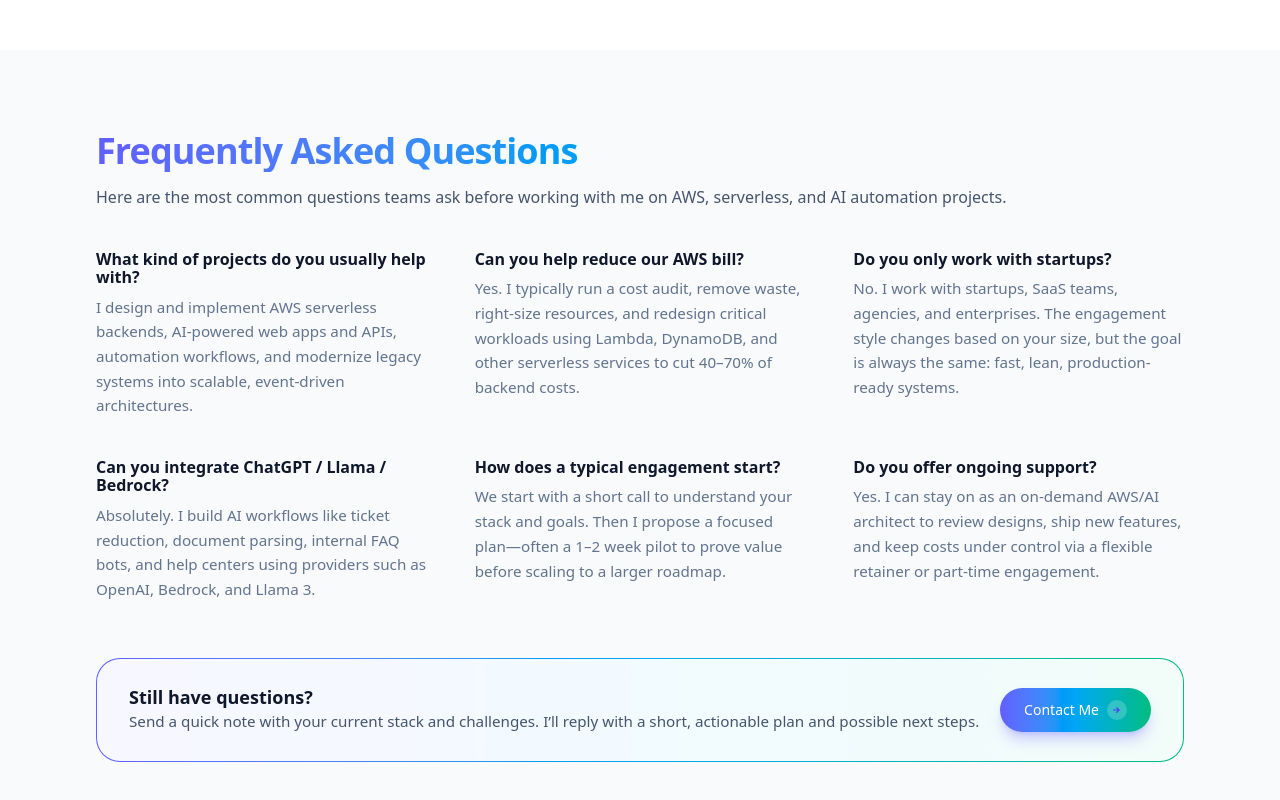
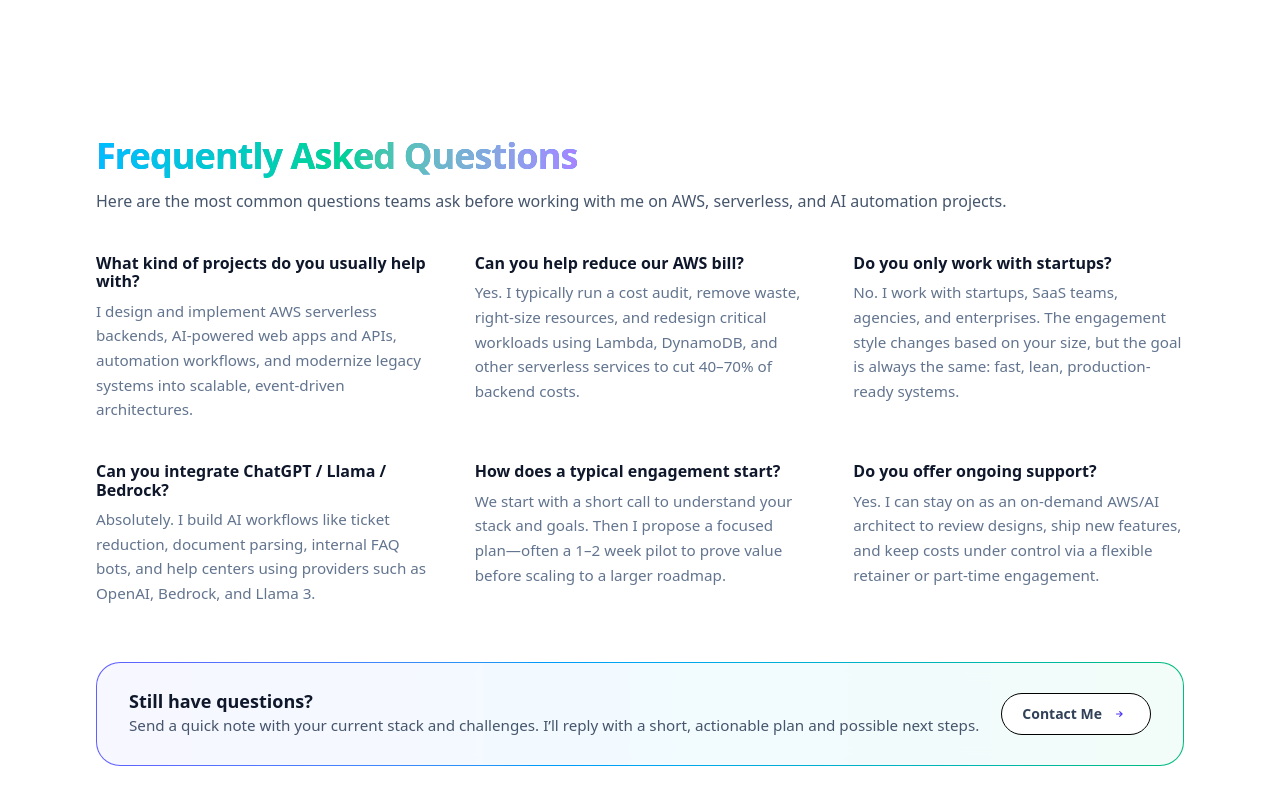
Before and after one commit to opmtwo/opmtwo-website, a Next.js app: page /home in a window 1280 px wide. Shown: the part 6560-7360 px from the top of the page. Built offline with nearby package versions, Linux system fonts and the light colour scheme; a web font is replaced by a local one.

Commit message:
Refactor FaqSection for improved layout and add contact link

```diff
--- a/components/FaqSection.tsx
+++ b/components/FaqSection.tsx
@@ -30,12 +30,18 @@ const faqs = [
 
 export const FaqSection: React.FC = () => {
 	return (
-		<section id="faq" className="py-16 sm:py-20 bg-slate-50 dark:bg-slate-950">
+		<section
+			id="faq"
+			className="relative min-h-dvh flex flex-col items-center justify-center"
+		>
 			<div className="mx-auto max-w-6xl px-4 sm:px-6 lg:px-8">
 				{/* Header */}
 				<div className="mb-10">
 					<h2 className="bg-linear-to-r from-indigo-500 via-sky-500 to-emerald-500 bg-clip-text text-3xl font-semibold tracking-tight text-transparent sm:text-4xl dark:from-indigo-400 dark:via-sky-400 dark:to-emerald-400">
-						Frequently Asked Questions
+						<span className="bg-linear-to-r from-sky-400 via-emerald-400 to-violet-400 bg-clip-text text-transparent">
+							{/* The Modern AI & Cloud Tech Stack */}
+							Frequently Asked Questions
+						</span>
 					</h2>
 					<p className="mt-3 text-sm leading-relaxed text-slate-600 sm:text-base dark:text-slate-300">
 						Here are the most common questions teams ask before working with me on AWS, serverless, and AI automation projects.
@@ -62,7 +68,7 @@ export const FaqSection: React.FC = () => {
 							</p>
 						</div>
 
-						<button
+						{/* <button
 							type="button"
 							className="inline-flex items-center gap-2 rounded-full bg-linear-to-r from-indigo-500 via-sky-500 to-emerald-500 px-6 py-3 text-sm font-medium text-white shadow-lg shadow-indigo-500/30 transition hover:brightness-110 focus-visible:outline-none focus-visible:ring-2 focus-visible:ring-indigo-400 focus-visible:ring-offset-2 focus-visible:ring-offset-white dark:focus-visible:ring-indigo-500 dark:focus-visible:ring-offset-slate-900"
 						>
@@ -83,7 +89,34 @@ export const FaqSection: React.FC = () => {
 									/>
 								</svg>
 							</span>
-						</button>
+						</button> */}
+
+						<a
+							href={`mailto:`}
+							target="_blank"
+							rel="noreferrer"
+							className="inline-flex items-center gap-2 rounded-full border border-black bg-white px-5 py-2.5 text-sm font-semibold text-slate-700 transition hover:bg-[#1DBF73] hover:text-white hover:border-[#1DBF73] dark:border-black dark:bg-slate-900 dark:text-slate-100 dark:hover:bg-[#1DBF73] dark:hover:text-white dark:hover:border-[#1DBF73]"
+						>
+							{/* <MailIcon className="h-4 w-4" />
+													{fiverrLabel} */}
+							Contact Me
+							<span className="inline-flex h-5 w-5 items-center justify-center rounded-full bg-white/20 dark:bg-slate-800/40">
+								<svg
+									viewBox="0 0 20 20"
+									fill="none"
+									xmlns="http://www.w3.org/2000/svg"
+									className="h-3.5 w-3.5 text-indigo-600 dark:text-indigo-300"
+								>
+									<path
+										d="M5 10h8m0 0L9.5 6.5M13 10 9.5 13.5"
+										stroke="currentColor"
+										strokeWidth="1.6"
+										strokeLinecap="round"
+										strokeLinejoin="round"
+									/>
+								</svg>
+							</span>
+						</a>
 					</div>
 				</div>
 			</div>
```
